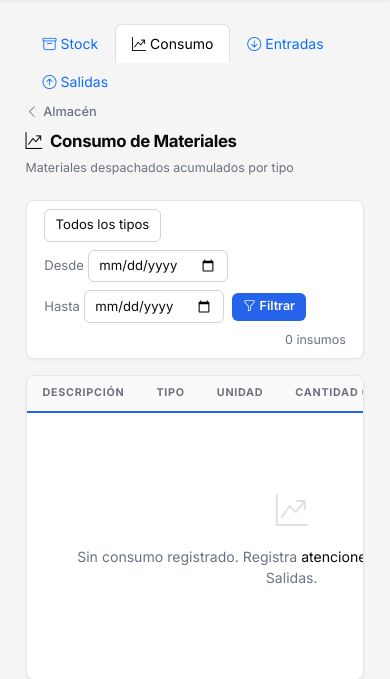
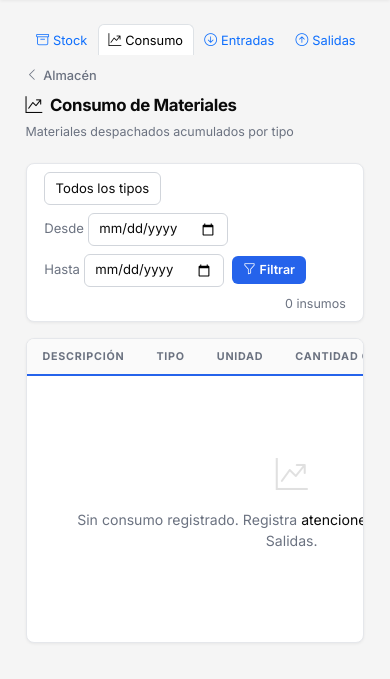
Before and after one commit to harri28/structure, a Django app: template templates/almacen/consumo.html in a window 390 px wide. Shown: the part 48-727 px from the top of the page. Run offline with Django 5.2, Linux system fonts and the light colour scheme; the template is opened without the code that fills it, so the values that code supplies are empty.

Commit message:
Submodule chips: scroll horizontal en mobile sin afectar desktop
Envuelve el block submodule_chips en div.submodule-nav-wrap. Solo dentro de @media max-width:768px:
- scroll horizontal (-webkit-overflow-scrolling touch)
- scrollbar fina (4px)
- nav-tabs y submodule-chips con flex-wrap: nowrap para no quebrar
- nav-link con padding y font-size reducidos

Desktop > 768px queda idéntico.

Co-Authored-By: Claude Opus 4.7 <noreply@anthropic.com>

```diff
--- a/static/css/main.css
+++ b/static/css/main.css
@@ -768,6 +768,32 @@ input[type=number] { -moz-appearance: textfield; appearance: textfield; }
   .btn-topbar { padding: .22rem .5rem; }
 }
 
+/* Submodule nav (Stock / Consumo / Entradas / Salidas, etc.) con scroll horizontal en mobile */
+@media (max-width: 768px) {
+  .submodule-nav-wrap {
+    overflow-x: auto;
+    -webkit-overflow-scrolling: touch;
+    scrollbar-width: thin;
+    margin-bottom: .5rem;
+  }
+  .submodule-nav-wrap::-webkit-scrollbar { height: 4px; }
+  .submodule-nav-wrap::-webkit-scrollbar-thumb { background: #cbd5e1; border-radius: 2px; }
+  .submodule-nav-wrap > .nav-tabs {
+    flex-wrap: nowrap;
+    width: max-content;
+    min-width: 100%;
+  }
+  .submodule-nav-wrap > .nav-tabs .nav-link {
+    white-space: nowrap;
+    padding: .35rem .6rem;
+    font-size: .8rem;
+  }
+  .submodule-nav-wrap > .submodule-chips {
+    flex-wrap: nowrap;
+    width: max-content;
+  }
+}
+
 /* ── Filtros de estado (req-chip) ────────────────────────────────── */
 .req-chip {
   cursor: pointer;
--- a/templates/base.html
+++ b/templates/base.html
@@ -524,7 +524,7 @@
   {% endif %}
 
   <div class="page-content">
-    {% block submodule_chips %}{% endblock %}
+    <div class="submodule-nav-wrap">{% block submodule_chips %}{% endblock %}</div>
     {% block content %}{% endblock %}
   </div>
 </main>
```
